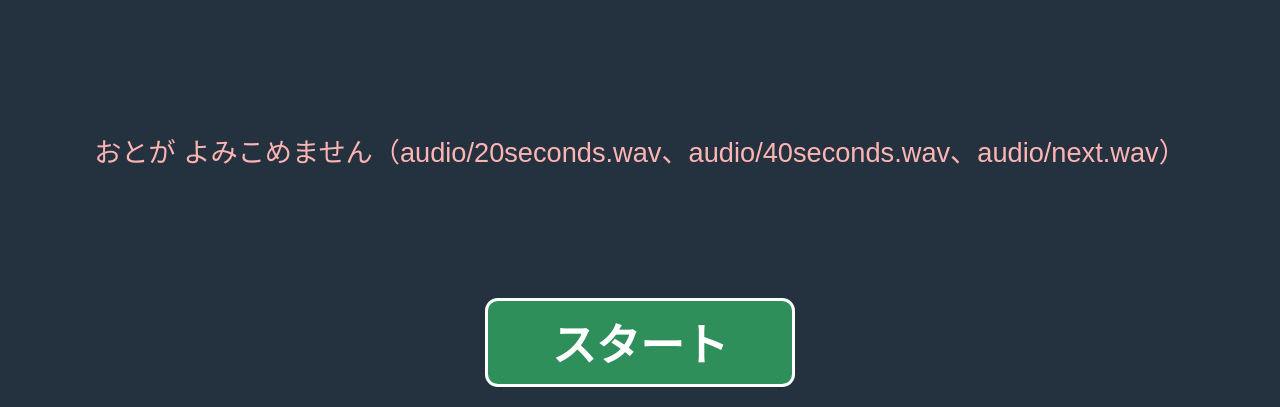
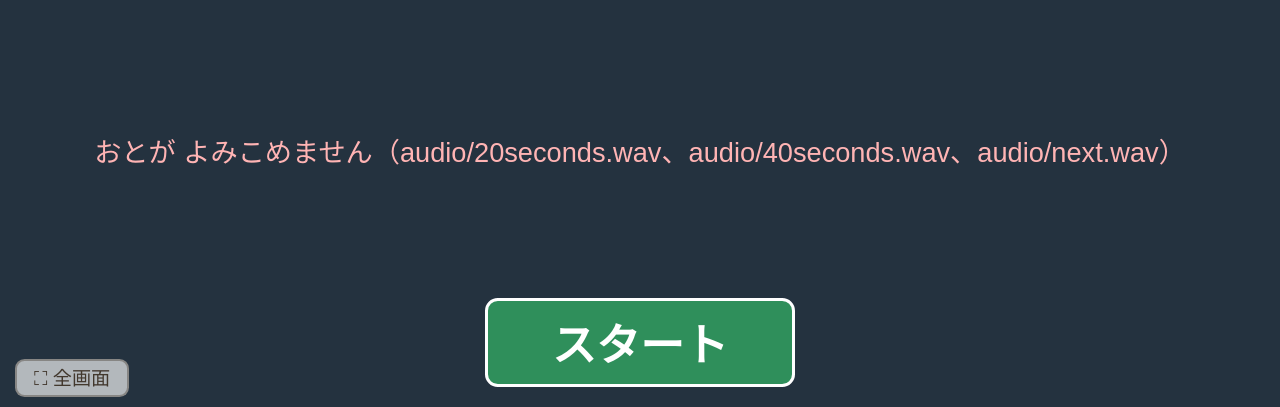
Before and after one commit to mrgreen7491/kochi-castle-lens, a plain HTML site: page index.html in a window 1280 px wide. Shown: the part 393-800 px from the top of the page. Drawn offline with Linux system fonts and the light colour scheme.

Commit message:
Add files via upload

```diff
--- a/index.html
+++ b/index.html
@@ -26,5 +26,32 @@
   </footer>
 
   <script src="script.js"></script>
+
+<!-- 全画面ボタン（スタッフ用・共通部品 v1） -->
+<style>
+#btnFullscreen{position:fixed;top:1.2vh;left:1.2vw;top:auto;bottom:1.2vh;z-index:9999;font-family:inherit;font-size:max(13px,2.4vh);line-height:1.2;padding:.7vh 1.3vw;border-radius:1.2vh;border:.3vh solid rgba(60,40,20,.35);background:rgba(255,255,255,.82);color:#4a3a2a;opacity:.8;cursor:pointer;box-shadow:none}
+#btnFullscreen:hover,#btnFullscreen:focus-visible{opacity:1}
+</style>
+<button id="btnFullscreen" type="button" aria-label="全画面表示">⛶ 全画面</button>
+<script>
+(function(){
+  var b=document.getElementById('btnFullscreen'), de=document.documentElement;
+  var can=document.fullscreenEnabled||document.webkitFullscreenEnabled;
+  if(!can){ b.style.display='none'; return; }
+  function isFS(){ return document.fullscreenElement||document.webkitFullscreenElement; }
+  function upd(){ b.textContent=isFS()?'✕ 全画面をやめる':'⛶ 全画面'; }
+  b.addEventListener('click',function(e){
+    e.stopPropagation();
+    try{
+      if(isFS()){ (document.exitFullscreen||document.webkitExitFullscreen).call(document); }
+      else{ (de.requestFullscreen||de.webkitRequestFullscreen).call(de); }
+    }catch(err){}
+    b.blur();
+  });
+  document.addEventListener('fullscreenchange',upd);
+  document.addEventListener('webkitfullscreenchange',upd);
+  upd();
+})();
+</script>
 </body>
 </html>
```
